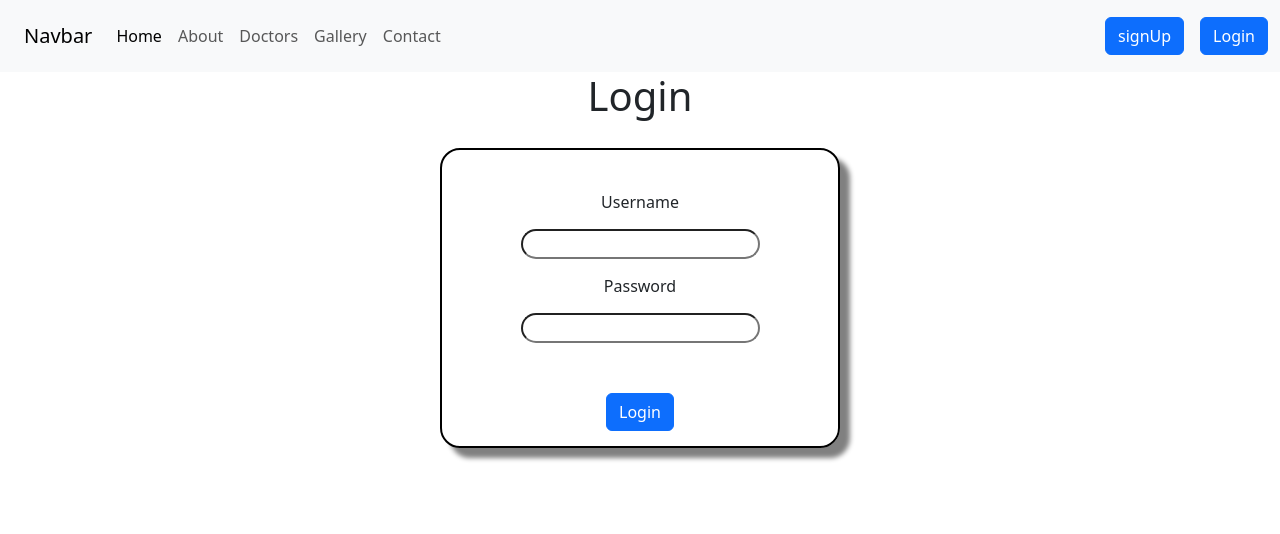
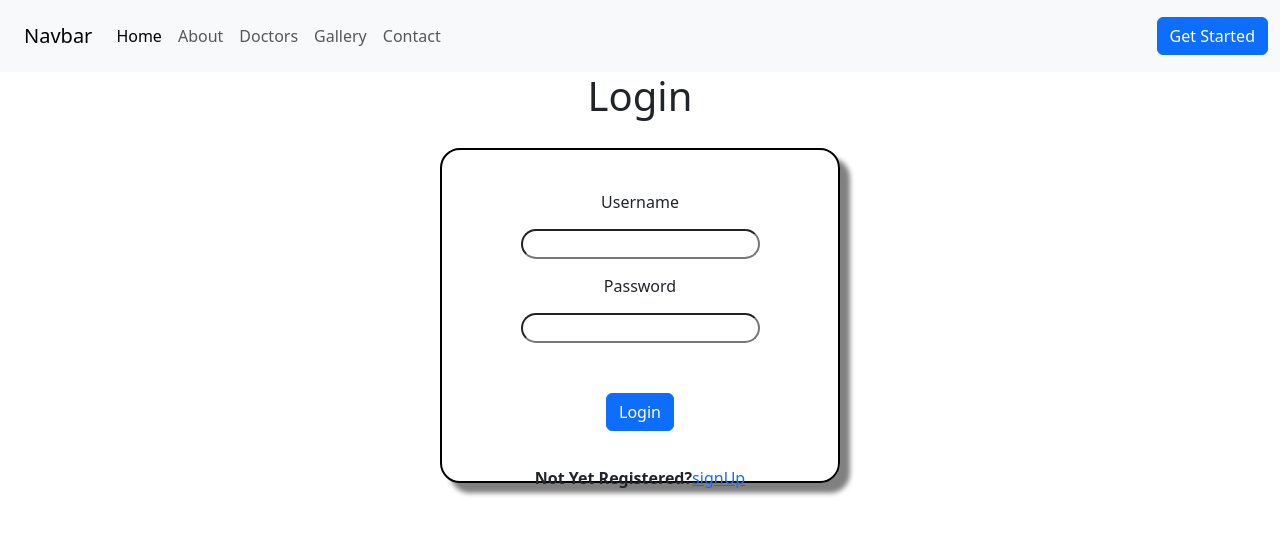
Before and after one commit to notamharshitha-dev/hospitalAppointmentSystemFrontEnd, a React (Vite) app: page /loginPage in a window 1280 px wide. Shown: the top 534 px of the page. Built offline with nearby package versions, Linux system fonts and the light colour scheme.

Commit message:
frontend

```diff
--- a/src/components/Contact/contact.jsx
+++ b/src/components/Contact/contact.jsx
@@ -1,5 +1,5 @@
 import { useFormik } from "formik"
-
+import { Toast } from "bootstrap"
 function ContactPage(){
     var contactForm=useFormik({
         initialValues:{
@@ -11,6 +11,11 @@ function ContactPage(){
             console.log(values)
         }
     })
+   function displayToastMsg() {
+  const toastEl = document.getElementById("liveToast");
+  const toast = new Toast(toastEl);
+  toast.show();
+};
     return <div>
     <h1 className="text-align-center" >contact Us</h1>
       <form  onSubmit={contactForm.handleSubmit} >
@@ -27,7 +32,15 @@ function ContactPage(){
                 <label htmlFor="floatingTextarea2Disabled">Message</label>
             </div>
             <div className="d-grid gap-2 col-6 mx-auto">
-            <button className="btn btn-primary" type="submit">Send Message</button>
+                <button type="submit" className="btn btn-primary" id="liveToastBtn" onClick={()=>{ displayToastMsg() }} >Show live toast</button>
+                    <div className="toast-container position-fixed top-0 end-0 p-3">
+                    <div id="liveToast" className="toast" role="alert" aria-live="assertive" aria-atomic="true">
+                        <button type="button" className="btn-close" data-bs-dismiss="toast" aria-label="Close"></button>
+                        <div className="toast-body">
+                        Deatils were Sent Successfully
+                        </div>
+                    </div>
+                    </div>
             </div>
       </form>
     </div>
--- a/src/components/login/login.jsx
+++ b/src/components/login/login.jsx
@@ -1,4 +1,5 @@
 import { useFormik } from "formik"
+import { Link } from "react-router-dom"
 
 function LoginPage(){
     var loginForm=useFormik({
@@ -40,12 +41,9 @@ function LoginPage(){
                         <input type="text"id="username" class="inputBoxBorder" {...loginForm.getFieldProps("username")} />
                         <label htmlFor="password">Password</label>
                         <input type="password" id="password" class="inputBoxBorder" {...loginForm.getFieldProps("password")} />
-
-                        <button className="btn btn-primary" type="submit">Login </button>
-
-
+                        <button className="btn btn-primary" type="submit">Login </button>  <br />
+                        <b>Not Yet Registered?</b><Link to="/signUpPage" >signUp</Link>
                     </form>
-
             </div>
         </div>
     </div>
--- a/src/components/signup/signUp.jsx
+++ b/src/components/signup/signUp.jsx
@@ -1,4 +1,5 @@
 import { useFormik } from "formik"
+import { Link } from "react-router-dom"
 
 function SignUpPage(){
     var signUpForm=useFormik({
@@ -19,7 +20,8 @@ function SignUpPage(){
                         <input type="text"id="username" class="inputBoxBorder" {...signUpForm.getFieldProps("username")}  />
                         <label htmlFor="password">Password</label>
                         <input type="password" id="password" class="inputBoxBorder" {...signUpForm.getFieldProps("password")} />
-                        <button className="btn btn-primary" type="submit">SignUp </button>
+                        <button className="btn btn-primary" type="submit">SignUp </button>  <br />
+                        <b>Already a User?</b><Link to="/loginPage" >Login</Link>
                     </form>
             </div>
         </div>
--- a/src/features/indexPage/navbar.jsx
+++ b/src/features/indexPage/navbar.jsx
@@ -32,8 +32,7 @@ function Navbar(){
                     </div>
                 </nav>
                 <div className="d-grid gap-2 d-md-flex justify-content-md-end">
-                <Link className="btn btn-primary me-md-2" to="/signUpPage" >signUp</Link>
-                <Link className="btn btn-primary" to="/loginPage" >Login</Link>
+                <Link className="btn btn-primary" to="/loginPage" >Get Started</Link>
                 </div>
         </div>
 
--- a/src/index.css
+++ b/src/index.css
@@ -1,9 +1,13 @@
+body{
+    font-family: Arial, Helvetica, sans-serif;
+   background-color: aqua;
+}
 .myBox{
     color: aqua;
 }
 .myContainer{
     border: 2px solid black;
-    height: 300px;
+    height: 335px;
     width: 400px;
     border-radius: 20px;
     text-align: center;
@@ -12,10 +16,12 @@
     box-shadow:10px 10px 5px grey ;
 
 }
+
 .outerDiv{
     display: flex;
     flex-wrap: wrap;
     justify-content: center;
+
 }
 .myContainer>form>input{
     margin: 15px;
```
Also changed, not shown: src/assets/partials/snippets.js (added, +9 -0 lines).
